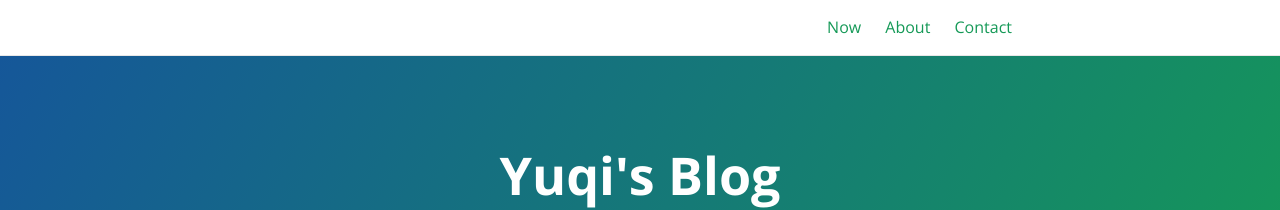
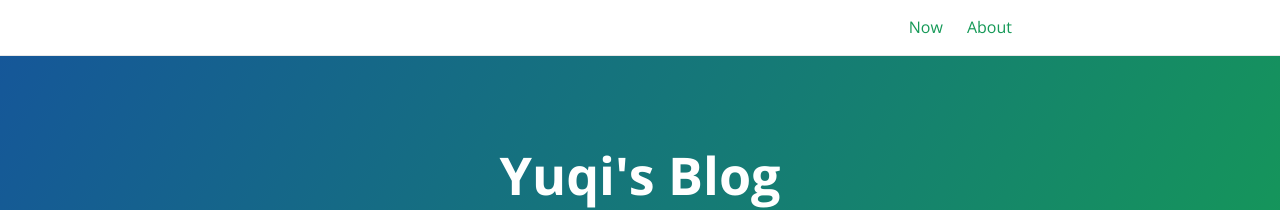
Before and after one commit to yuqisun/yuqisun.github.io, a Jekyll site: the page built from index.md, in a window 1280 px wide. Shown: the top 210 px of the page. Built offline with Jekyll 4.4.1, drawn with Linux system fonts in a browser that asks for light colours.

Commit message:
change theme

```diff
--- a/_config.yml
+++ b/_config.yml
@@ -23,4 +23,4 @@ theme: # leave it empty
 target-blank:
     rel: nofollow
 
-header_page_refs: ['now', 'about', 'contact']
+header_page_refs: ['now', 'about']
```
